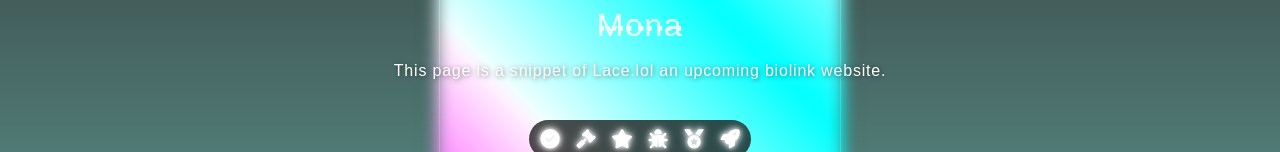
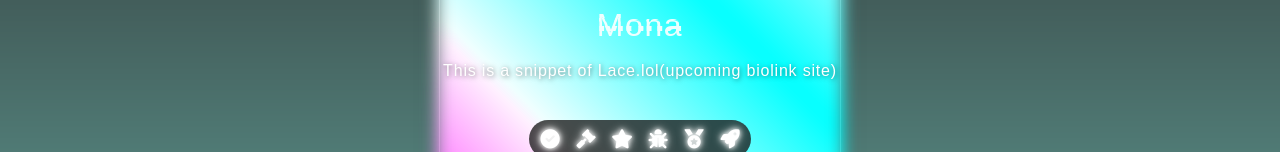
Before and after one commit to orpnage/aboutme, a plain HTML site: page index.html in a window 1280 px wide. Shown: the part 231-383 px from the top of the page. Drawn offline with Linux system fonts and the light colour scheme.

Commit message:
Update index.html

```diff
--- a/index.html
+++ b/index.html
@@ -434,7 +434,7 @@ text-shadow: 0 0 5px #FFFFFF, 0 0 10px #FFFFFF; /* Added additional layers for a
         <div class="badge-tooltip">Booster</div>
     </div>
 </div>
-            <p class="description">This page is a snippet of Lace.lol an upcoming biolink website.</p>
+            <p class="description">This is a snippet of Lace.lol(upcoming biolink site)</p>
 
             <div class="social-links">
                 <a href="https://github.com/orpnage" target="_blank" class="neon-icon">
```
